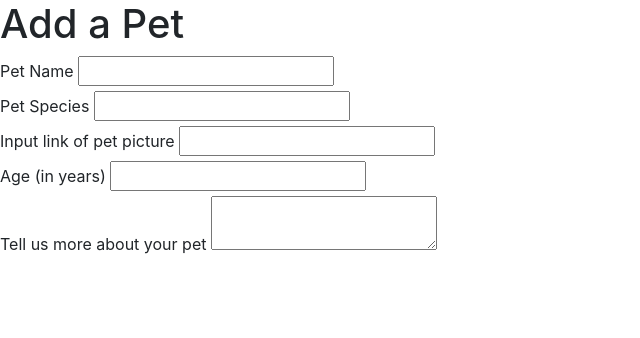
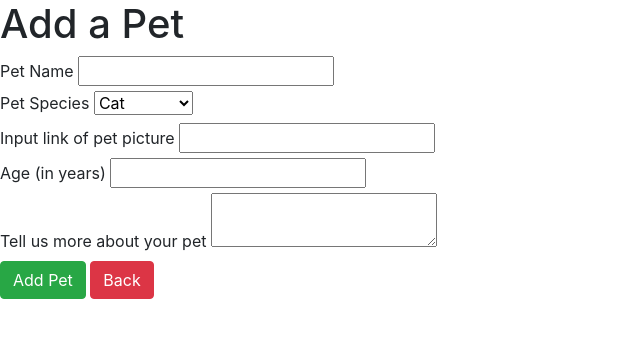
Before and after one commit to rgseltz/adopt_pet, a Flask app: page /pets/new in a window 1280 px wide. Shown: the top 338 px of the page, without its empty margins (0-640 px from the left). Run offline with Flask 2, Linux system fonts and the light colour scheme.

Commit message:
added functionality to route to POST form and add pet to database

```diff
--- a/app.py
+++ b/app.py
@@ -20,7 +20,18 @@ def list_pets():
     pets = Pet.query.all()
     return render_template('home.html', pets=pets)
 
-@app.route('/pets/new')
+@app.route('/pets/new', methods = ["GET", "POST"])
 def add_pet_form():
     form = NewPetForm()
-    return render_template('new-pet-form.html', form=form)
+    if form.validate_on_submit():
+        name = form.name.data
+        species = form.species.data
+        photo_url = form.photo_url.data
+        age = form.age.data
+        notes = form.notes.data
+        pet = Pet(name=name, species=species, photo_url=photo_url, age=age, notes=notes)
+        db.session.add(pet)
+        db.session.commit()
+        return redirect('/')
+    else:
+        return render_template('new-pet-form.html', form=form)
--- a/forms.py
+++ b/forms.py
@@ -4,7 +4,7 @@ from wtforms.validators import InputRequired, Optional
 
 class NewPetForm(FlaskForm):
     name = StringField("Pet Name")
-    species = StringField("Pet Species")
+    species = SelectField("Pet Species", choices=[('cat', 'Cat'), ('dog', 'Dog'), ('pkp', 'Porcupine')])
     photo_url = StringField("Input link of pet picture")
     age = IntegerField("Age (in years)")
     notes = TextAreaField("Tell us more about your pet")
--- a/templates/new-pet-form.html
+++ b/templates/new-pet-form.html
@@ -4,11 +4,14 @@
 {% block content %}
 <h1>Add a Pet</h1>
 <form method="POST">
+    {{form.hidden_tag()}}
     {% for field in form if field.widget.input_type != 'hidden' %}
     <div>
     {{field.label}}
     {{field}}
     </div>
     {% endfor %}
+    <button class = "btn btn-success">Add Pet</button>
+    <button class = "btn btn-danger">Back</button>
 </form>
 {% endblock %}
```
